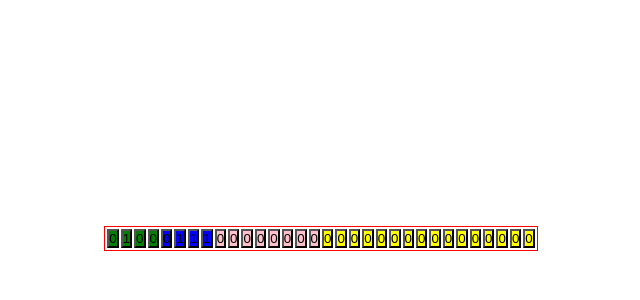
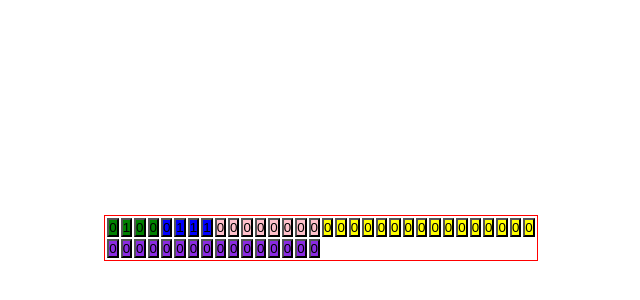
Before and after one commit to klxcoder/IPv4-diagram-structure, a React (Vite) app: page / in a window 1280 px wide. Shown: the part 162-462 px from the top of the page, without its empty margins (319-959 px from the left). Built offline with nearby package versions, Linux system fonts and the light colour scheme.

Commit message:
Identification

```diff
--- a/src/components/IP.module.scss
+++ b/src/components/IP.module.scss
@@ -20,4 +20,8 @@
   .tl {
     background-color: yellow;
   }
+
+  .id {
+    background-color: blueviolet;
+  }
 }
--- a/src/components/IP.tsx
+++ b/src/components/IP.tsx
@@ -30,6 +30,8 @@ function IP() {
   const [tos, setTos] = useState<number[]>(new Array(8).fill(0))
   // All the bits
   const [tl, setTl] = useState<number[]>(new Array(16).fill(0))
+  // Identification
+  const [id, setId] = useState<number[]>(new Array(16).fill(0))
 
   return (
     <div className={styles.ip}>
@@ -37,6 +39,7 @@ function IP() {
       {getBitsUI(ihl, 'ihl', getReverseFn(ihl, setIhl))}
       {getBitsUI(tos, 'tos', getReverseFn(tos, setTos))}
       {getBitsUI(tl, 'tl', getReverseFn(tl, setTl))}
+      {getBitsUI(id, 'id', getReverseFn(id, setId))}
     </div>
   )
 }
```
